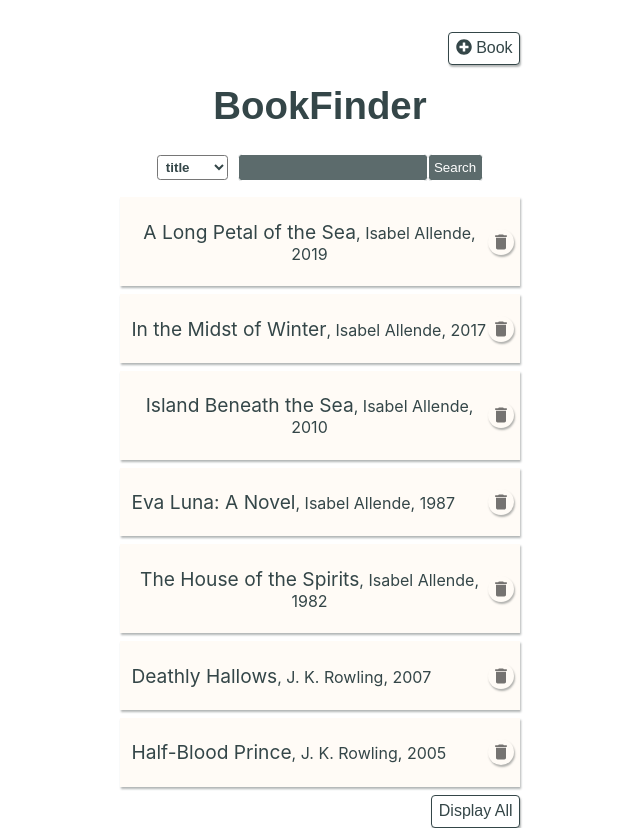
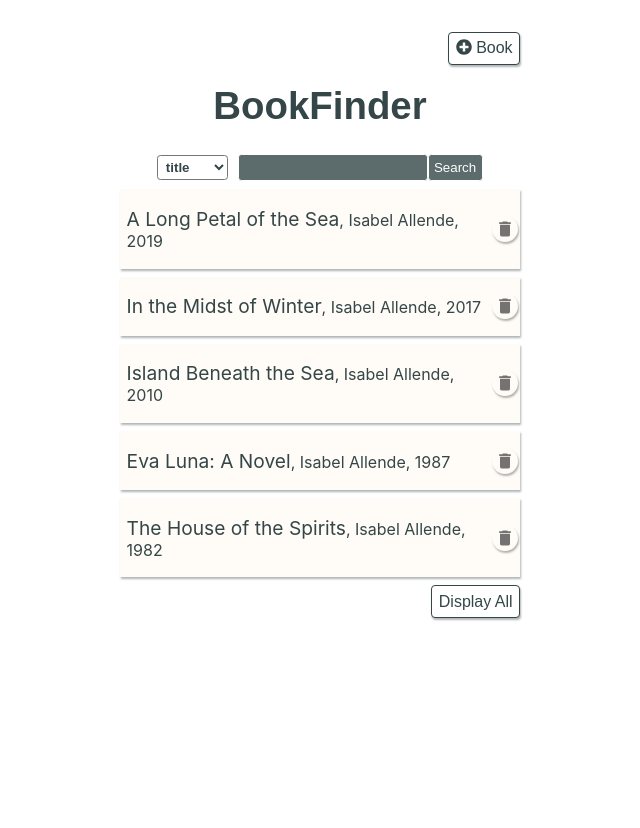
Before and after one commit to catalinac3/Book-search, a React (Create React App) app: page / in a window 1280 px wide. Shown: the whole page, without its empty margins (320-960 px from the left). After the commit the page ends 800 px from the top, so only its background shows below. Built offline with nearby package versions, Linux system fonts and the light colour scheme; a web font is replaced by a local one.

Commit message:
fixed some styles

```diff
--- a/src/AddBook.js
+++ b/src/AddBook.js
@@ -18,7 +18,7 @@
   const [newTitle, setNewTitle] = useState("");
   const [newAuthor, setNewAuthor] = useState("");
   const [newPDate, setNewPDate] = useState("");
-  const [inputStatus, setNewInputStatus] = useState("");
+  const [inputwarning, setNewInputWarning] = useState("");
   const plusIcon = <FontAwesomeIcon icon={faPlusCircle} />;
   const cancelIcon = (
     <FontAwesomeIcon className="cancelIcon" icon={faWindowClose} />
@@ -31,13 +31,13 @@
    */
   function verification() {
     if (!newTitle.trim()) {
-      setNewInputStatus("You forgot to write the title!");
+      setNewInputWarning("You forgot to write the title!");
       return false;
     } else if (!newAuthor.trim()) {
-      setNewInputStatus("You forgot to write the author!");
+      setNewInputWarning("You forgot to write the author!");
       return false;
     } else if (!newPDate.trim()) {
-      setNewInputStatus("You forgot to write the published date!");
+      setNewInputWarning("You forgot to write the published date!");
       return false;
     } else {
       return true;
@@ -56,7 +56,7 @@
           element.title.toLowerCase().trim() === newTitle.toLowerCase().trim()
       )
     ) {
-      setNewInputStatus("This title already exists!");
+      setNewInputWarning("This title already exists!");
       return false;
     } else {
       return true;
@@ -75,7 +75,7 @@
       !(newPDate.length === 4) ||
       yearFromUser > yearToday
     ) {
-      setNewInputStatus("The year of publication is not valid!");
+      setNewInputWarning("The year of publication is not valid!");
       return false;
     } else {
       return true;
@@ -141,7 +141,7 @@
             />
           </div>
         </form>
-        <p className="alert">{inputStatus}</p>
+        <p className="alert">{inputwarning}</p>
         <div className="buttonsContainer">
           <NavButton
             toolTip={"Return to Main Page"}
--- a/src/Home.css
+++ b/src/Home.css
@@ -1,25 +1,35 @@
-@import url('https://fonts.googleapis.com/css2?family=Otomanopee+One&display=swap');
+@import url("https://fonts.googleapis.com/css2?family=Otomanopee+One&display=swap");
 
 .Home h1 {
   color: rgb(52, 70, 72);
-  font-family: 'Otomanopee One', sans-serif;
+  font-family: "Otomanopee One", sans-serif;
   margin-top: 0.5em;
 }
 h1{
-  font-size:2.4em;
+  font-size: 2.4em;
+}
+h1, .Home form {
+  text-align: center;
 }
 .Home {
-  text-align: center;
-  margin: 0 auto;
+
+  margin: 0 auto 30px;
   max-width: 400px;
 }
-/* .diplayAll {
-  display: inline-block;
-  float: right;
-} */
+/* trick to clear after the button at the end
+has been floated left */
+.Home::after {
+  content: "";
+  clear: both;
+  display: table;
+}
+.message {
+  margin-block-start: 0.5em;
+  margin-block-end: 0.5em;
+}
 
 @media (max-width: 500px) {
-  h1{
+  h1 {
     font-size: 2em;
   }
 }
--- a/src/Home.js
+++ b/src/Home.js
@@ -19,7 +19,7 @@
   const [bookList, setNewBookList] = useState(bookCollection);
   const [searchStatus, setNewSearchStatus] = useState("");
   // number of books displayed on the website
-  const [numberDisplayed, setNumberDisplayed] = useState(7);
+  const [numberDisplayed, setNumberDisplayed] = useState(5);
   const plusIcon = <FontAwesomeIcon icon={faPlusCircle} />;
 
   /**
@@ -53,7 +53,7 @@
   function search(text, searchType) {
     // resets the number of item displayed to 7
     // everytime a new entry is searched
-    setNumberDisplayed(7);
+    setNumberDisplayed(5);
     const resultSearch = bookCollection.filter((book) =>
       book[searchType].toString().toLowerCase().includes(text.toLowerCase())
     );
@@ -71,14 +71,13 @@
    * @returns <button/>
    */
   function loadMoreBtn() {
-    if (numberDisplayed <= bookList.length) {
+    if (numberDisplayed < bookList.length) {
       return (
         <button
           style={{ display: "inline-block", float: "right" }}
           onClick={() => {
             setNumberDisplayed(bookList.length);
             displayBooks(bookList);
-            console.log("the button was clicked!!!");
           }}
         >
           Display All
@@ -98,7 +97,7 @@
       </NavButton>
       <h1> BookFinder </h1>
       <SearchField submitted={search} />
-      <p>{searchStatus}</p>
+      <p className="message">{searchStatus}</p>
       {displayBooks(bookList)}
       {loadMoreBtn()}
     </div>
--- a/src/OutputBook.css
+++ b/src/OutputBook.css
@@ -1,12 +1,13 @@
 .OutputDiv {
   box-shadow: 1px 2px 2px rgba(62, 70, 71, 0.4);
-  padding: 0.4em;
+  padding: 0.1em;
   background: rgb(251, 224, 195, 0.15);
   color: rgb(52, 70, 72);
   margin: 0.5em auto;
   display: flex;
   flex-direction: row;
   justify-content: space-between;
+
 }
 
 .Title {
@@ -16,6 +17,7 @@
 .bookDisplay {
   margin-left: 5px;
   display: inline-block;
+  /* flex-grow: 1; */
 }
 .deleteBtn {
   display: inline-block;
```
